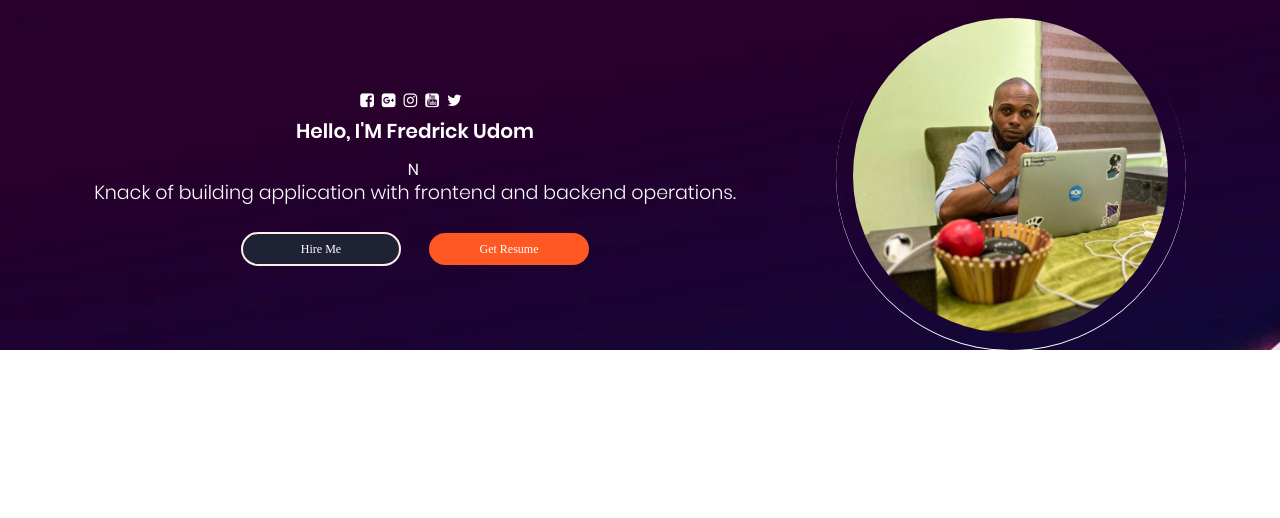
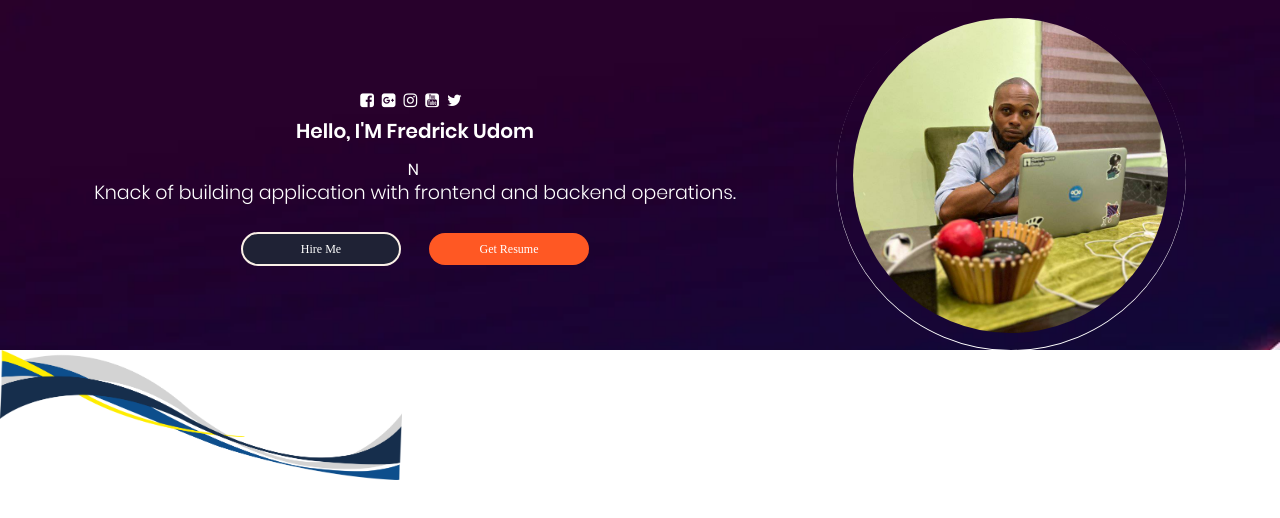
Before and after one commit to FredrickUdom/react-portfolio, a React (Vite) app: page / in a window 1280 px wide. Shown: the top 518 px of the page. Built offline with nearby package versions, Linux system fonts and the light colour scheme.

Commit message:
rendering footer in the app.jsx

```diff
--- a/src/App.jsx
+++ b/src/App.jsx
@@ -3,6 +3,7 @@ import reactLogo from './assets/react.svg'
 import viteLogo from '/vite.svg'
 import './App.css'
 import Profile from './PortfolioContainer/Home/Profile'
+import Footer from './PortfolioContainer/Home/Footer/Footer'
 
 function App() {
   // const [count, setCount] = useState(0)
@@ -15,6 +16,7 @@ function App() {
      </button> */}
 
      <Profile/>
+     <Footer/>
 
     </>
   )
```
